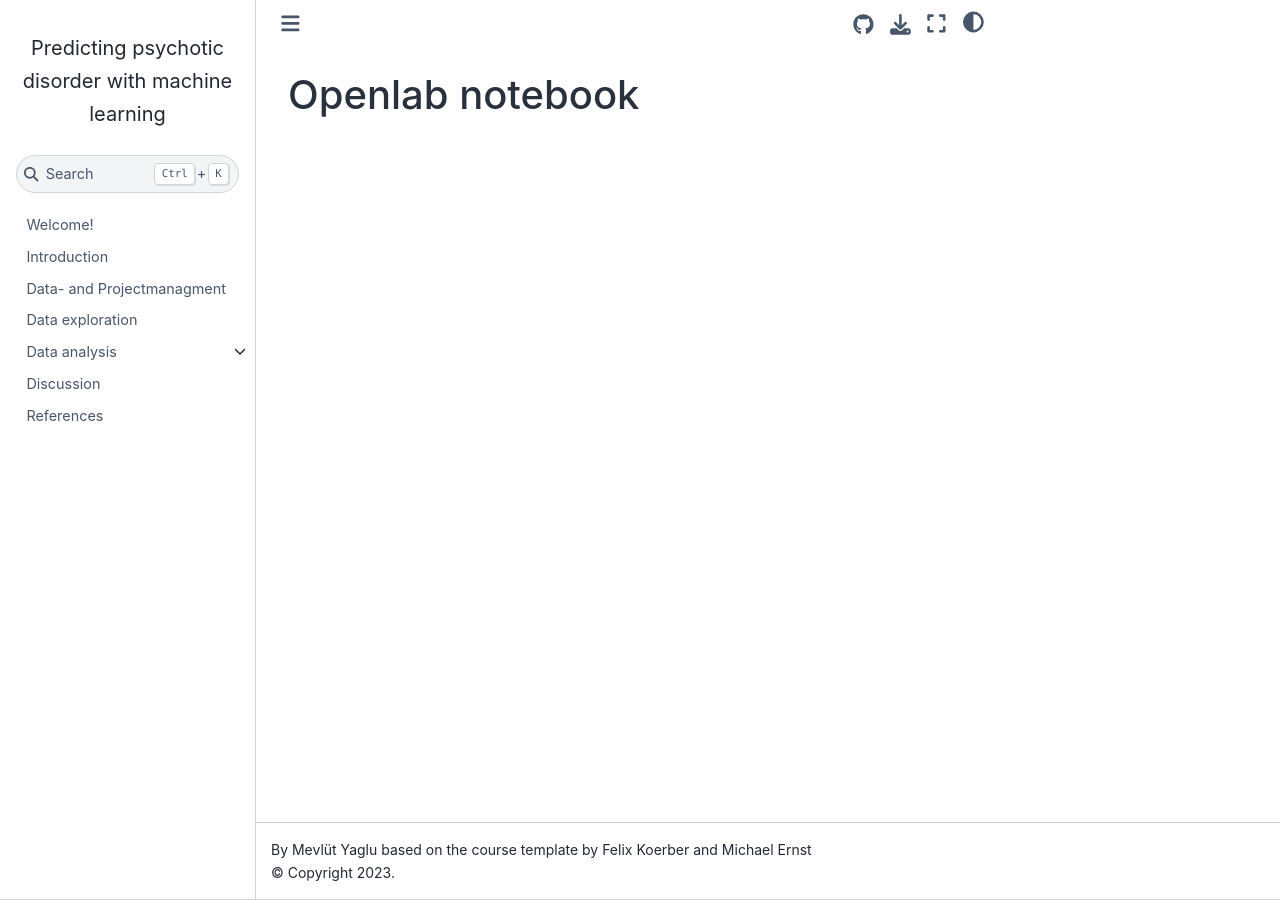
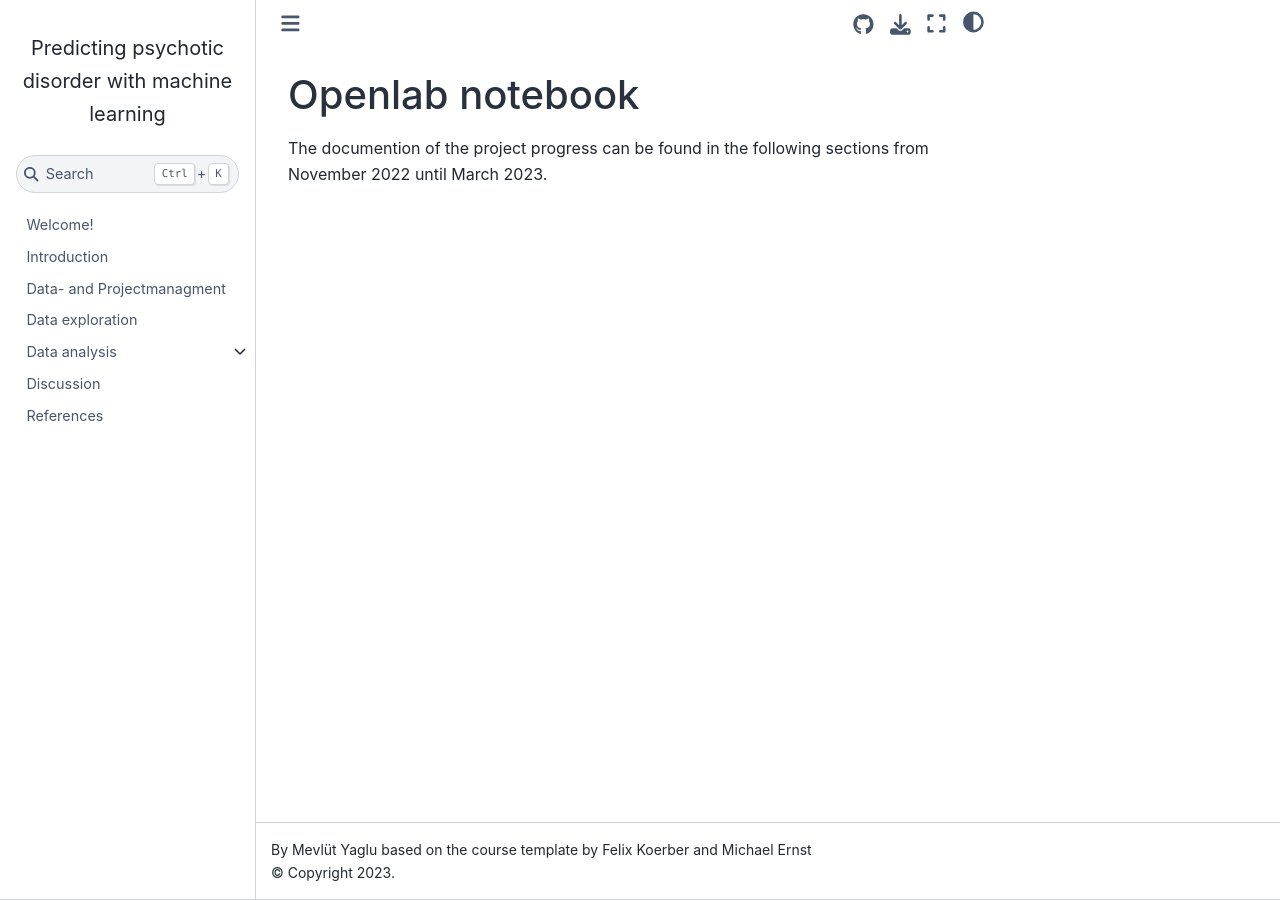
Before and after one commit to mello-y/MSc5_research_project, a Jupyter Book: the page built from content/general_information/open_lab_notebook.md, in a window 1280 px wide. Built offline with Jupyter Book 1.0.4 settings and Sphinx 7.4.7 and the Sphinx Book theme 1.1.4, drawn with Linux system fonts in a browser that asks for light colours; pages that are not in the unit, such as notebooks, are missing from menus.

Commit message:
added information

```diff
--- a/content/general_information/open_lab_notebook.md
+++ b/content/general_information/open_lab_notebook.md
@@ -1 +1,3 @@
 # Openlab notebook
+
+The documention of the project progress can be found in the following sections from November 2022 until March 2023.
```
